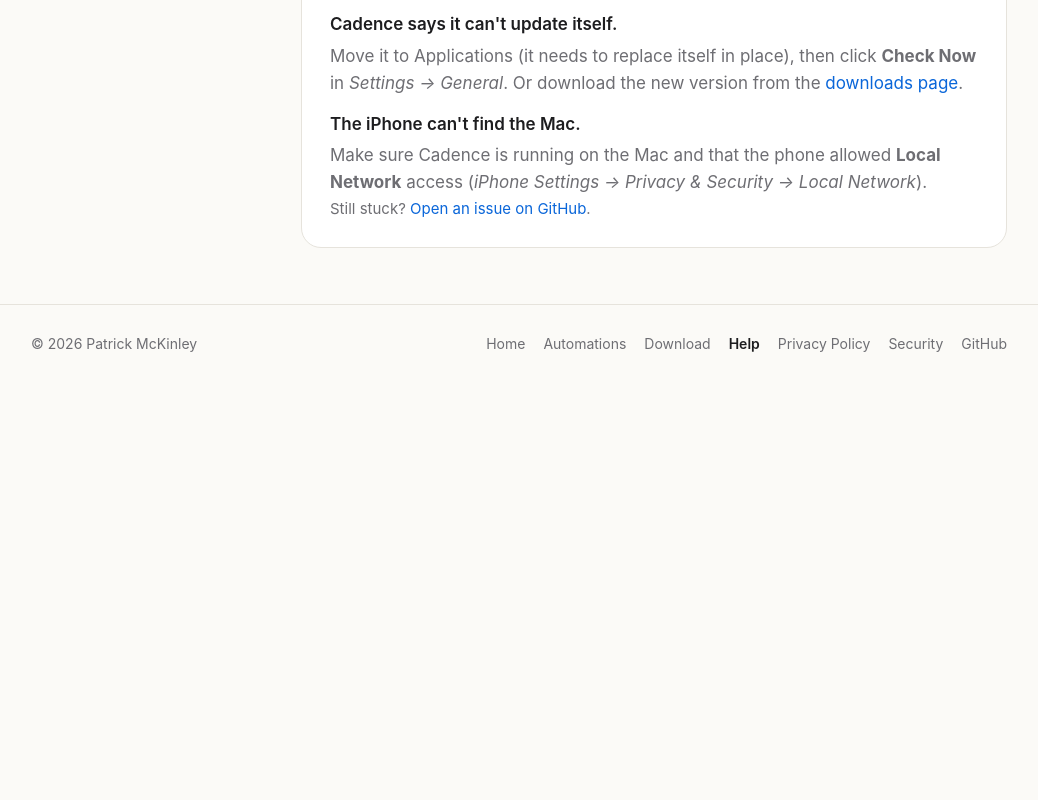
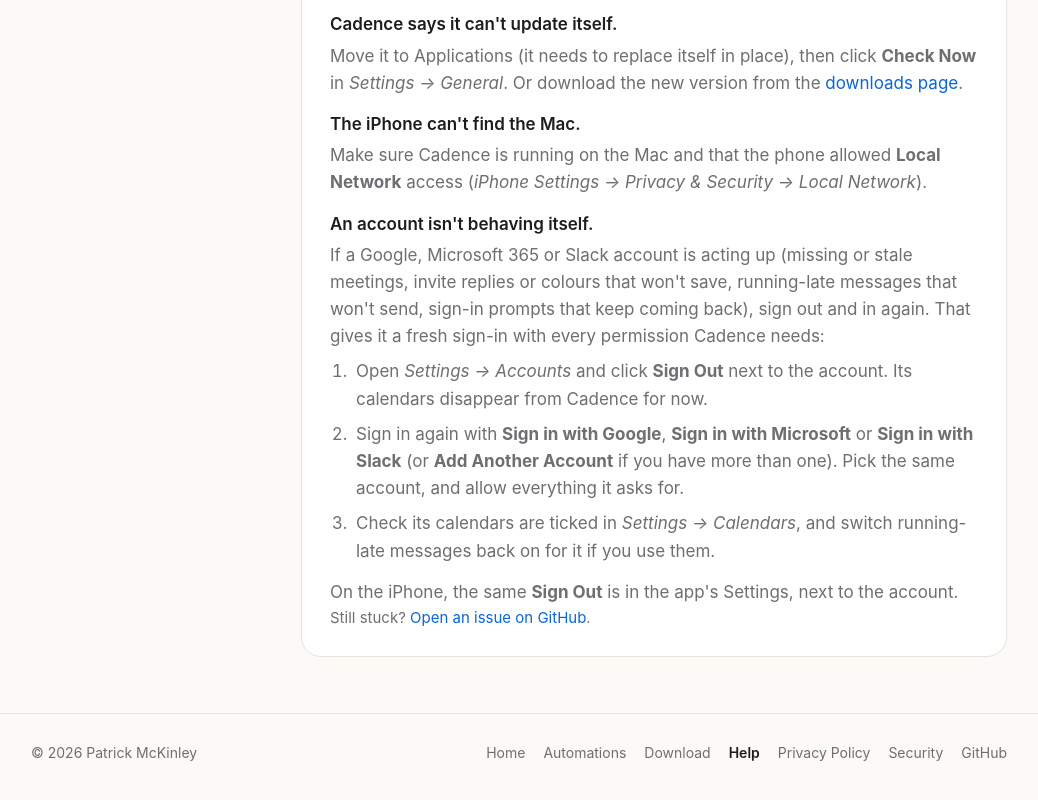
Before and after one commit to lilmuckers/calendar-cadence, a plain HTML site: page help.html in a window 1280 px wide. Shown: the part 10068-10868 px from the top of the page, without its empty margins (121-1159 px from the left). Before the commit the page ends 10463 px from the top, so only its background shows below. Drawn offline with Linux system fonts and the light colour scheme.

Commit message:
Add a sign-out-and-back-in tip to troubleshooting
Co-Authored-By: Claude Opus 5.5 <noreply@anthropic.com>

```diff
--- a/help.html
+++ b/help.html
@@ -319,6 +319,14 @@
             <dd>Move it to Applications (it needs to replace itself in place), then click <strong>Check Now</strong> in <em>Settings → General</em>. Or download the new version from the <a href="downloads.html">downloads page</a>.</dd>
             <dt>The iPhone can't find the Mac.</dt>
             <dd>Make sure Cadence is running on the Mac and that the phone allowed <strong>Local Network</strong> access (<em>iPhone Settings → Privacy &amp; Security → Local Network</em>).</dd>
+            <dt id="sign-out">An account isn't behaving itself.</dt>
+            <dd>If a Google, Microsoft 365 or Slack account is acting up (missing or stale meetings, invite replies or colours that won't save, running-late messages that won't send, sign-in prompts that keep coming back), sign out and in again. That gives it a fresh sign-in with every permission Cadence needs:
+              <ol class="steps">
+                <li>Open <em>Settings → Accounts</em> and click <strong>Sign Out</strong> next to the account. Its calendars disappear from Cadence for now.</li>
+                <li>Sign in again with <strong>Sign in with Google</strong>, <strong>Sign in with Microsoft</strong> or <strong>Sign in with Slack</strong> (or <strong>Add Another Account</strong> if you have more than one). Pick the same account, and allow everything it asks for.</li>
+                <li>Check its calendars are ticked in <em>Settings → Calendars</em>, and switch running-late messages back on for it if you use them.</li>
+              </ol>
+              On the iPhone, the same <strong>Sign Out</strong> is in the app's Settings, next to the account.</dd>
           </dl>
           <p class="fine">Still stuck? <a href="https://github.com/lilmuckers/calendar-cadence/issues">Open an issue on GitHub</a>.</p>
         </article>
```
